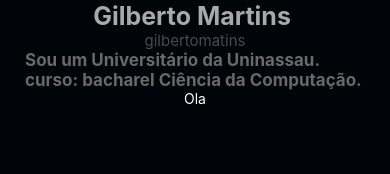
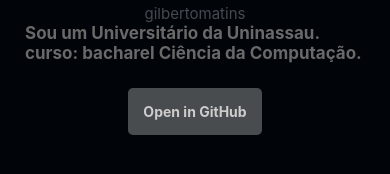
Before and after one commit to Gilberto-Martins/Decola-Tech-3, a React Native app in the folder RN-Expo/Project_Apps/App_Dio3/: screen / in a window 390 px wide. Shown: the part 478-652 px from the top of the page. Built offline with nearby package versions, Linux system fonts and the light colour scheme.

Commit message:
Refactor: Inplementando Botão com Pressable e Style do mesmo

```diff
--- a/RN-Expo/Project_Apps/App_Dio3/App.js
+++ b/RN-Expo/Project_Apps/App_Dio3/App.js
@@ -1,22 +1,41 @@
 import { StatusBar } from 'expo-status-bar';
-import { StyleSheet, Image, View, SafeAreaView, Text ,TouchableOpacity} from 'react-native';
+import { StyleSheet, Image, View, SafeAreaView, Text, Pressable, Linking } from 'react-native';
 
 const colorFundoGit = '#010409';
 const imagenGitHub = 'https://avatars.githubusercontent.com/u/59882986?s=96&v=4';
+const handoPressGitHub = 'https://github.com/Gilberto-Martins'
 
 export default function App() {
+
+  const urlGitHub = async () => {
+    console.log('Verificando Link')
+    const resp = await Linking.canOpenURL(handoPressGitHub)
+
+    if(resp){
+      console.log('Link Verificado.')
+      console.log('Abrindo o Link.....')
+      await Linking.openURL(handoPressGitHub)
+    }
+  }
+
+
   return (
+
 
     <SafeAreaView style={styles.container}>
       <View style={styles.content}>
         <StatusBar style='inverted' backgroundColor={colorFundoGit} />
         <Image source={{ uri: imagenGitHub }} style={styles.imgGitHub} />
-        <Text style={[styles.texto, styles.name]}>Gilberto Martins </Text>
-        <Text style={[styles.texto, styles.nickname]}>gilbertomatins</Text>
-        <Text style={[styles.texto, styles.descricao]}>Sou um Universitário da Uninassau. curso: bacharel Ciência da Computação.</Text>
-        <TouchableOpacity onPress={() => alert('Olá Pessoas')}>
-          <Text style={styles.texto}>Ola</Text>
-        </TouchableOpacity>
+        <Text accessibilityLabel='Nome: Gilberto Martins' style={[styles.texto, styles.name]}>Gilberto Martins </Text>
+        <Text accessibilityLabel='NickName: gilbertomartins' style={[styles.texto, styles.nickname]}>gilbertomatins</Text>
+        <Text accessibilityLabel='Descrição: Sou um Universitário da Uninassau. curso: bacharel Ciência da Computação.' style={[styles.texto, styles.descricao]}>Sou um Universitário da Uninassau. curso: bacharel Ciência da Computação.</Text>
+
+        <Pressable onPress={() => urlGitHub()}>
+          <View>
+            <Text style={styles.button}>Open in GitHub</Text>
+          </View>
+        </Pressable>
+
       </View>
     </SafeAreaView>
 
@@ -45,19 +64,27 @@ const styles = StyleSheet.create({
   texto: {
     color: 'white',
   },
-  name:{
+  name: {
     marginTop: 20,
     fontWeight: 'bold',//negrito
     fontSize: 25,
     color: '#a9a9a9'
   },
-  nickname:{
+  nickname: {
     fontSize: 15,
     color: '#474a51'
   },
-  descricao:{
+  descricao: {
     fontWeight: 'bold',// negrito
     fontSize: 17,
     color: '#696969',
+  },
+  button: {
+    backgroundColor: '#494c4e',
+    fontWeight: 'bold',
+    color: '#CDCDCD',
+    borderRadius: 5,
+    padding: 15,
+    marginTop: 25,
   }
 });
```
